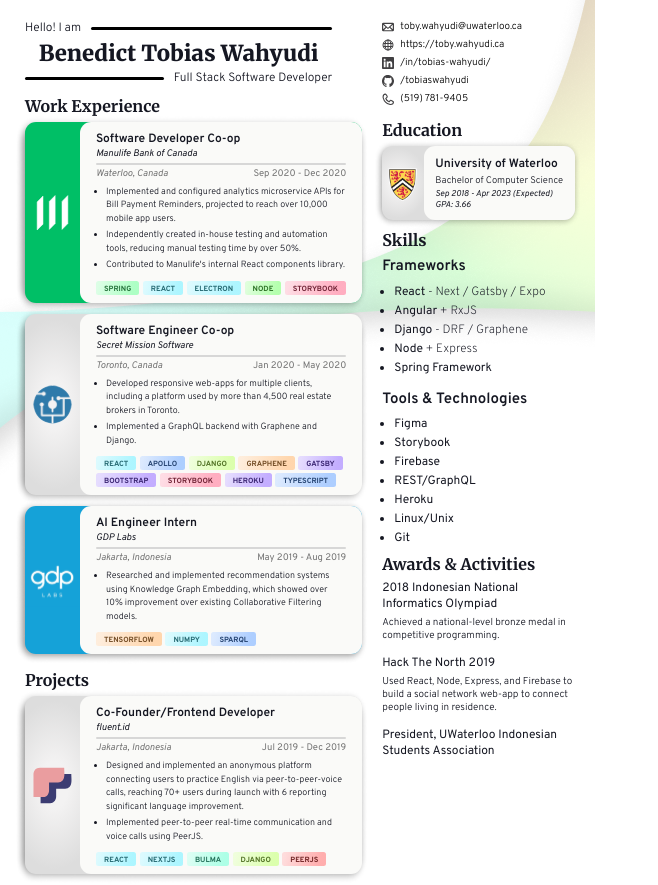
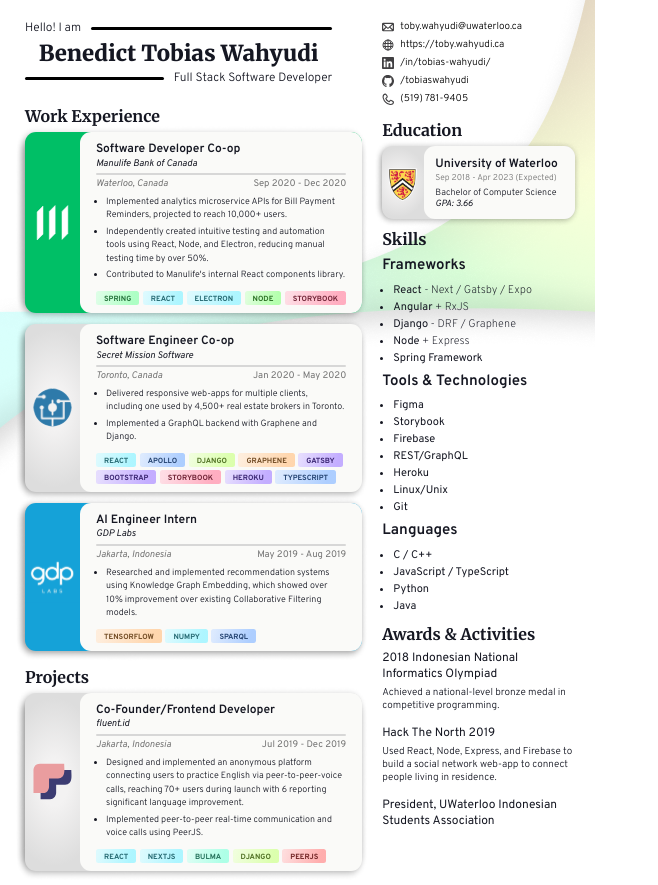
Before and after one commit to tobiaswahyudi/resume, a React (Create React App) app: page / in a window 1280 px wide. Shown: the whole page, without its empty margins (0-658 px from the left). Built offline with nearby package versions, Linux system fonts and the light colour scheme.

Commit message:
Edit content & spacing

```diff
--- a/src/Activities.tsx
+++ b/src/Activities.tsx
@@ -4,8 +4,14 @@
 
 
 
-const AwardActivity: React.FC<AwardActivityType> = ({title, description}: AwardActivityType) => {
-  return (
+const AwardActivity: React.FC<AwardActivityType> = ({ href, title, description }: AwardActivityType) => {
+  console.log(href)
+  return href ? (
+    <a className="award-activity" href={href}>
+      <span className="award-activity-title">{title}</span>
+      {description && <span className="award-activity-description">{description}</span>}
+    </a>
+  ) : (
     <div className="award-activity">
       <span className="award-activity-title">{title}</span>
       {description && <span className="award-activity-description">{description}</span>}
@@ -19,7 +25,7 @@
       <h2>{"Awards & Activities"}</h2>
       <div id="activities-content">
         {AwardsActivities.map(aa => (
-          <AwardActivity title={aa.title} description={aa.description} />
+          <AwardActivity title={aa.title} description={aa.description} href={aa.href}/>
         ))}
       </div>
     </div>
--- a/src/ActivitiesContent.ts
+++ b/src/ActivitiesContent.ts
@@ -1,6 +1,7 @@
 export interface AwardActivity {
   title: string,
-  description?: string
+  description?: string,
+  href?: string
 }
 
 export const AwardsActivities: AwardActivity[] = [
@@ -10,7 +11,8 @@
   },
   {
     title: "Hack The North 2019",
-    description: "Used React, Node, Express, and Firebase to build a social network web-app to connect people living in residence."
+    description: "Used React, Node, Express, and Firebase to build a social network web-app to connect people living in residence.",
+    href: "https://devpost.com/software/goosenet-an-anonymous-community-for-your-apartment"
   },
   {
     title: "President, UWaterloo Indonesian Students Association"
--- a/src/Education.css
+++ b/src/Education.css
@@ -30,23 +30,24 @@
 #education-title {
   font-weight: 600;
   font-size: 12px;
-  margin-bottom: 3px;
+  /* margin-bottom: 3px; */
 }
 
 #education-description {
   font-weight: 300;
-  font-size: 9.5px;
-  margin-bottom: 1px;
+  font-size: 9px;
+  margin-top: 4px;
+  /* margin-bottom: 1px; */
 }
 
 #education-date {
   font-weight: 300;
   font-size: 8.5px;
-  font-style: italic;
+  color: #737373;
 }
 
 #education-gpa {
   font-weight: 300;
-  font-size: 8.5px;
+  font-size: 9px;
   font-style: italic;
 }
--- a/src/Education.tsx
+++ b/src/Education.tsx
@@ -13,8 +13,8 @@
         <img id="education-img" src={Loo} alt="The University of Waterloo. Major: Computer Science"/>
         <div id="education-content">
           <span id="education-title">University of Waterloo</span>
+          <span id="education-date">Sep 2018 - Apr 2023 (Expected)</span>
           <span id="education-description">Bachelor of Computer Science</span>
-          <span id="education-date">Sep 2018 - Apr 2023 (Expected)</span>
           <span id="education-gpa">GPA: 3.66</span>
         </div>
       </div>
--- a/src/Skills.css
+++ b/src/Skills.css
@@ -1,11 +1,11 @@
 #skills-section {
-  margin-bottom: -15px;
+  margin-bottom: -5px;
 }
 
 ul {
-  padding: 5px 0 10px 1em;
+  padding: 5px 0 3px 1em;
   font-weight: 400;
-  font-size: 12px;
+  font-size: 11px;
   margin: 0;
 }
 
--- a/src/Skills.tsx
+++ b/src/Skills.tsx
@@ -32,6 +32,13 @@
         <li>Linux/Unix</li>
         <li>Git</li>
       </ul>
+      <h3>{"Languages"}</h3>
+      <ul>
+        <li>C / C++</li>
+        <li>JavaScript / TypeScript</li>
+        <li>Python</li>
+        <li>Java</li>
+      </ul>
     </div>
   );
 }
--- a/src/Title.css
+++ b/src/Title.css
@@ -3,6 +3,7 @@
   display: flex;
   flex-direction: column;
   align-items: center;
+  margin-bottom: 10px;
 }
 #title-text-top {
   padding-right: 10px;
--- a/src/Work.css
+++ b/src/Work.css
@@ -98,3 +98,8 @@
   height: calc( 100% + 16px);
   width: calc( 100% + 16px);
 }
+
+a {
+  color: #151722;
+  text-decoration: none;
+}
--- a/src/Work.tsx
+++ b/src/Work.tsx
@@ -5,10 +5,11 @@
 
 import { WorkExperience, ProjectContent, WorkCardProps } from './WorkContent';
 
-export const WorkCard: React.FC<WorkCardProps> = ({ imgSrc, backgroundColor, title, company, location, date, description, chips = [] }: WorkCardProps) => {
-  return (
-    <div className="work-card" style={{ background: backgroundColor }}>
-      <img className="shadow" src={Shadow} alt=""/>
+export const WorkCard: React.FC<WorkCardProps> = ({ href, imgSrc, backgroundColor, title, company, location, date, description, chips = [] }: WorkCardProps) => {
+
+  const Inner = () => (
+    <>
+      <img className="shadow" src={Shadow} alt="" />
       <img className="work-card-img" src={imgSrc} alt="" />
       <div className="work-card-content">
         <span className="work-card-title">{title}</span>
@@ -36,7 +37,16 @@
           )}
         </div>
       </div>
-    </div >
+    </>
+  )
+  return href ? (
+    <a className="work-card" style={{ background: backgroundColor }} href={href}>
+      <Inner />
+    </a>
+  ) : (
+    <div className="work-card" style={{ background: backgroundColor }}>
+      <Inner />
+    </div>
   )
 }
 
@@ -45,7 +55,7 @@
     <div id="work-experience">
       <h2>Work Experience</h2>
       {WorkExperience.map(exp => <WorkCard {...exp} />)}
-      <h2 style={{marginTop: "5px"}}>Projects</h2>
+      <h2 style={{ marginTop: "5px" }}>Projects</h2>
       {ProjectContent.map(exp => <WorkCard {...exp} />)}
     </div>
   )
--- a/src/WorkContent.ts
+++ b/src/WorkContent.ts
@@ -16,7 +16,8 @@
   location: string,
   date: string,
   description: string[],
-  chips?: Chip[]
+  chips?: Chip[],
+  href?: string
 }
 
 export const WorkExperience: WorkCardProps[] = [
@@ -27,8 +28,8 @@
     location: "Waterloo, Canada",
     date: "Sep 2020 - Dec 2020",
     description: [
-      "Implemented and configured analytics microservice APIs for Bill Payment Reminders, projected to reach over 10,000 mobile app users.",
-      "Independently created in-house testing and automation tools, reducing manual testing time by over 50%.",
+      "Implemented analytics microservice APIs for Bill Payment Reminders, projected to reach 10,000+ users.",
+      "Independently created intuitive testing and automation tools using React, Node, and Electron, reducing manual testing time by over 50%.",
       "Contributed to Manulife's internal React components library."
     ],
     backgroundColor: "#00BF66",
@@ -47,7 +48,7 @@
     location: "Toronto, Canada",
     date: "Jan 2020 - May 2020",
     description: [
-      "Developed responsive web-apps for multiple clients, including a platform used by more than 4,500 real estate brokers in Toronto.",
+      "Delivered responsive web-apps for multiple clients, including one used by 4,500+ real estate brokers in Toronto.",
       "Implemented a GraphQL backend with Graphene and Django.",
     ],
     chips: [
@@ -85,6 +86,7 @@
     imgSrc: Fluent,
     title: "Co-Founder/Frontend Developer",
     company: "fluent.id",
+    href: "https://fluent.id",
     location: "Jakarta, Indonesia",
     date: "Jul 2019 - Dec 2019",
     description: [
```
